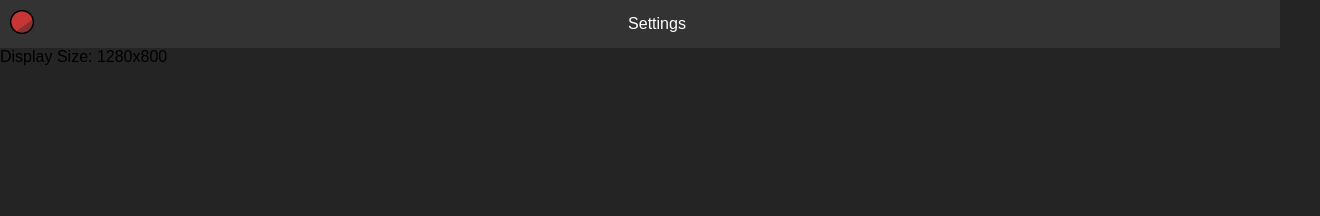
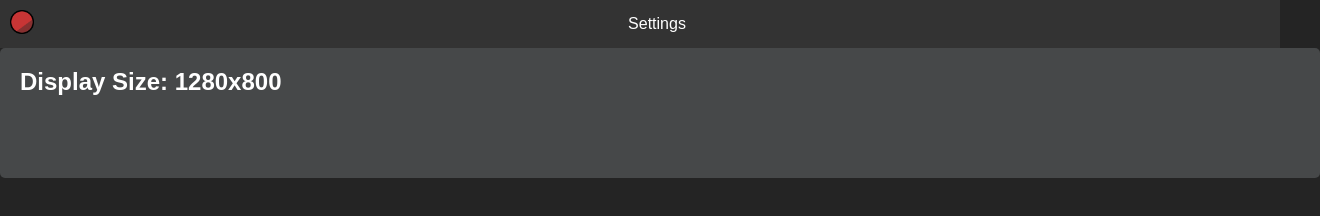
Before and after one commit to HttpAnimation/SilverOS, a plain HTML site: page settingsAbout.html in a window 1280 px wide. Shown: the whole page, 1320 px wide, since content can reach past the window. Drawn offline with Linux system fonts and the light colour scheme.

Commit message:
correct info

```diff
--- a/css/settingsAbout.css
+++ b/css/settingsAbout.css
@@ -29,7 +29,7 @@ body {
     text-align: center; /* Center text */
 }
 
-.display-size-info {
+#display-size-info {
     background-color: #464849; /* Blue color similar to Android */
     color: #fff;
     border: none;
```
